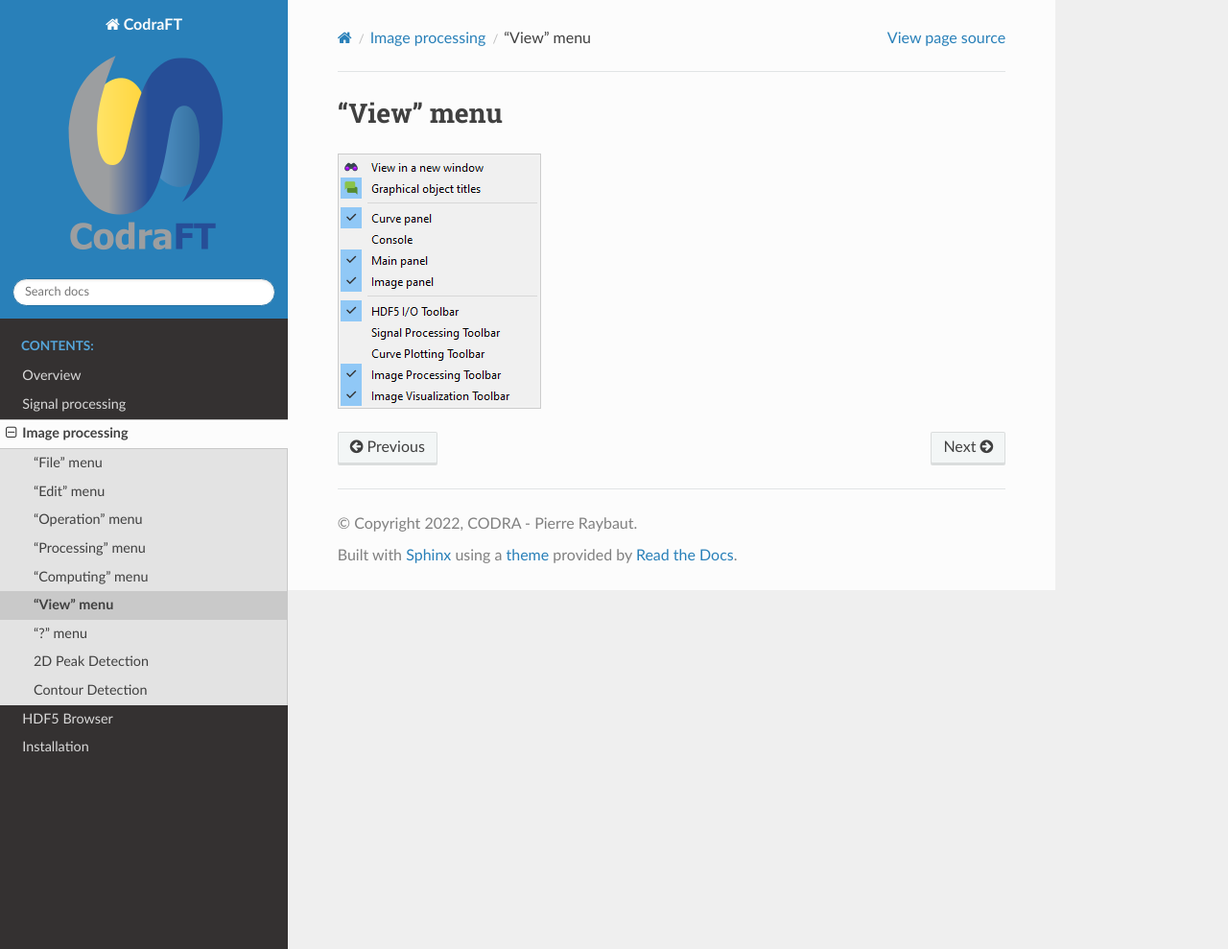
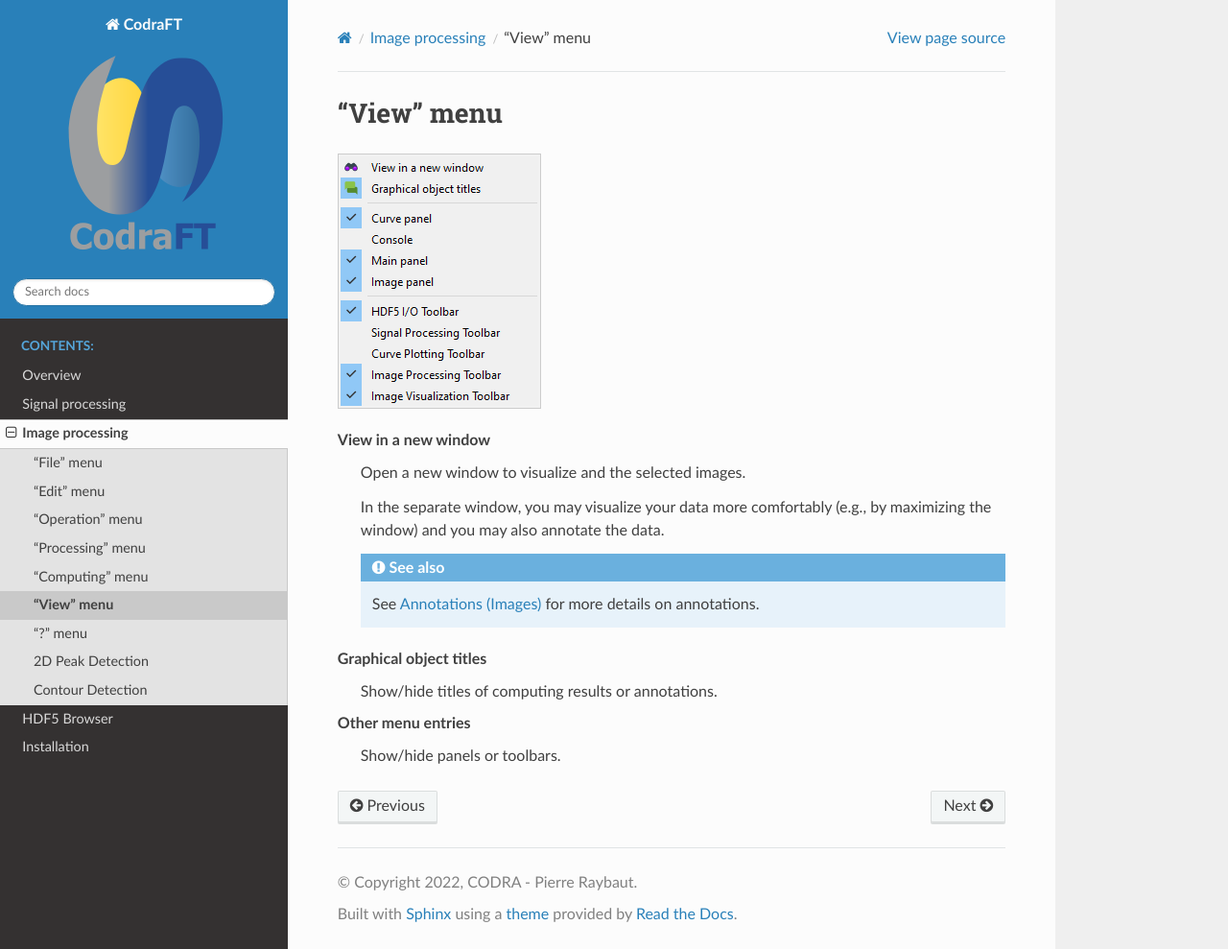
Before and after one commit to DataLab-Platform/DataLab, a Sphinx documentation site: the page built from doc/features/image/menu/view.rst, in a window 1280 px wide and 989 px high. Shown: the whole window at 96% size. Built offline with Sphinx 7.4.7 and the Read the Docs theme 2.0.0, drawn with Linux system fonts in a browser that asks for light colours; formulas are drawn with MathJax 3.

Commit message:
Added documentation on annotations

```diff
--- a/doc/features/image/menu/view.rst
+++ b/doc/features/image/menu/view.rst
@@ -2,3 +2,18 @@
 ===========
 
 .. image:: /images/shots/i_view.png
+
+View in a new window
+    Open a new window to visualize and the selected images.
+
+    In the separate window, you may visualize your data more comfortably
+    (e.g., by maximizing the window) and you may also annotate the data.
+
+    .. seealso::
+        See :ref:`ref-to-image-annotations` for more details on annotations.
+
+Graphical object titles
+    Show/hide titles of computing results or annotations.
+
+Other menu entries
+    Show/hide panels or toolbars.
--- a/doc/features/signal/index.rst
+++ b/doc/features/signal/index.rst
@@ -16,3 +16,4 @@ Signal processing
    menu/computing
    menu/view
    menu/help
+   annotations
```
Also changed, not shown: doc/features/image/annotations.rst (added, +30 -0 lines), doc/features/signal/annotations.rst (added, +30 -0 lines), doc/features/signal/menu/view.rst (+7 -1 lines), doc/images/annotations/image_annotations1.png (added), doc/images/annotations/image_annotations2.png (added), doc/images/annotations/signal_annotations1.png (added), doc/images/annotations/signal_annotations2.png (added), doc/images/annotations/view_menu_entry.png (added), 5 other files.
